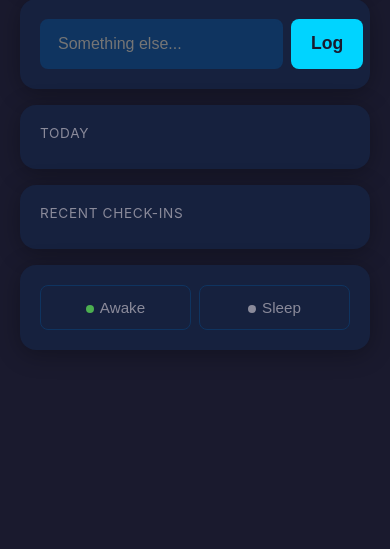
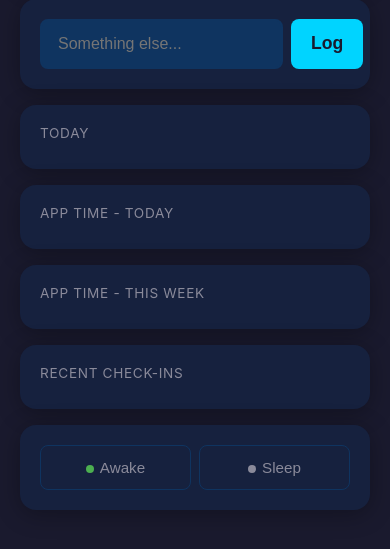
Before and after one commit to t8ykk5q9tq-cpu/Tododisplay, a Flask app: template templates/tracker.html in a window 390 px wide. Shown: the part 270-819 px from the top of the page. Run offline with Flask 3, Linux system fonts and the light colour scheme; the template is opened without the code that fills it, so the values that code supplies are empty.

Commit message:
Phone page: show today's app time+opens and a weekly app-usage trend chart

```diff
--- a/templates/tracker.html
+++ b/templates/tracker.html
@@ -70,6 +70,23 @@
         .sum-cat { color: #eaeaea; }
         .sum-time { color: #00d4ff; }
         .sum-total { color: #8a8a9a; font-size: 0.85rem; margin-top: 0.5rem; }
+        /* App usage rows */
+        .app-row { display: flex; justify-content: space-between; align-items: baseline;
+            padding: 0.4rem 0; border-bottom: 1px solid #0f3460; }
+        .app-row:last-child { border-bottom: none; }
+        .app-name { color: #eaeaea; }
+        .app-val { color: #00d4ff; }
+        .app-opens { color: #8a8a9a; font-size: 0.8rem; margin-left: 6px; }
+        /* Weekly mini bar chart per app */
+        .week-app { margin-bottom: 0.9rem; }
+        .week-head { display: flex; justify-content: space-between; margin-bottom: 0.35rem; }
+        .week-bars { display: flex; gap: 4px; align-items: flex-end; height: 44px; }
+        .week-bar-col { flex: 1; display: flex; flex-direction: column;
+            align-items: center; justify-content: flex-end; height: 100%; }
+        .week-bar { width: 100%; background: #00d4ff; border-radius: 3px 3px 0 0;
+            min-height: 2px; }
+        .week-bar.empty { background: #0f3460; }
+        .week-day { color: #8a8a9a; font-size: 0.6rem; margin-top: 2px; }
     </style>
 </head>
 <body>
@@ -98,6 +115,18 @@
     <div class="card">
         <div class="recent-title">Today</div>
         <div id="summary"></div>
+    </div>
+
+    <!-- App usage today (time + opens) -->
+    <div class="card">
+        <div class="recent-title">App Time - Today</div>
+        <div id="app-today"></div>
+    </div>
+
+    <!-- App usage this week (7-day trend) -->
+    <div class="card">
+        <div class="recent-title">App Time - This Week</div>
+        <div id="app-week"></div>
     </div>
 
     <div class="card">
@@ -155,6 +184,50 @@
             ).join("") + `<div class="sum-total">${total} check-in(s) today</div>`;
         }
 
+        function fmtDur(secs) {
+            const m = Math.floor(secs / 60);
+            const h = Math.floor(m / 60), mm = m % 60;
+            return h ? `${h}h ${mm}m` : `${mm}m`;
+        }
+
+        function renderAppToday(usage) {
+            const el = document.getElementById("app-today");
+            if (!usage || usage.length === 0) {
+                el.innerHTML = '<div class="app-row"><span class="app-name">None today</span></div>';
+                return;
+            }
+            el.innerHTML = usage.map(a =>
+                `<div class="app-row"><span class="app-name">${a.app}</span>` +
+                `<span><span class="app-val">${fmtDur(a.seconds)}</span>` +
+                `<span class="app-opens">${a.opens}\u00d7</span></span></div>`
+            ).join("");
+        }
+
+        function renderAppWeek(week) {
+            const el = document.getElementById("app-week");
+            if (!week || !week.apps || week.apps.length === 0) {
+                el.innerHTML = '<div class="app-row"><span class="app-name">No data this week</span></div>';
+                return;
+            }
+            const days = week.days || [];
+            el.innerHTML = week.apps.map(a => {
+                const peak = Math.max(1, ...a.daily);
+                const bars = a.daily.map((sec, i) => {
+                    const pct = Math.round((sec / peak) * 100);
+                    const cls = sec > 0 ? "week-bar" : "week-bar empty";
+                    const h = sec > 0 ? Math.max(6, pct) : 4;
+                    return `<div class="week-bar-col">` +
+                        `<div class="${cls}" style="height:${h}%"></div>` +
+                        `<div class="week-day">${days[i] || ""}</div></div>`;
+                }).join("");
+                return `<div class="week-app">` +
+                    `<div class="week-head"><span class="app-name">${a.app}</span>` +
+                    `<span><span class="app-val">${fmtDur(a.seconds)}</span>` +
+                    `<span class="app-opens">${a.opens}\u00d7</span></span></div>` +
+                    `<div class="week-bars">${bars}</div></div>`;
+            }).join("");
+        }
+
         let quickBuilt = false;
         function buildQuickButtons(categories) {
             if (quickBuilt || !categories) return;
@@ -190,6 +263,8 @@
             buildQuickButtons(s.categories);
             renderRecent(s.recent);
             renderSummary(s.summary, s.total_checkins);
+            renderAppToday(s.app_usage);
+            renderAppWeek(s.app_week);
             updateCountdown();
         }
 
```
Also changed, not shown: tracker.py (+30 -0 lines).
